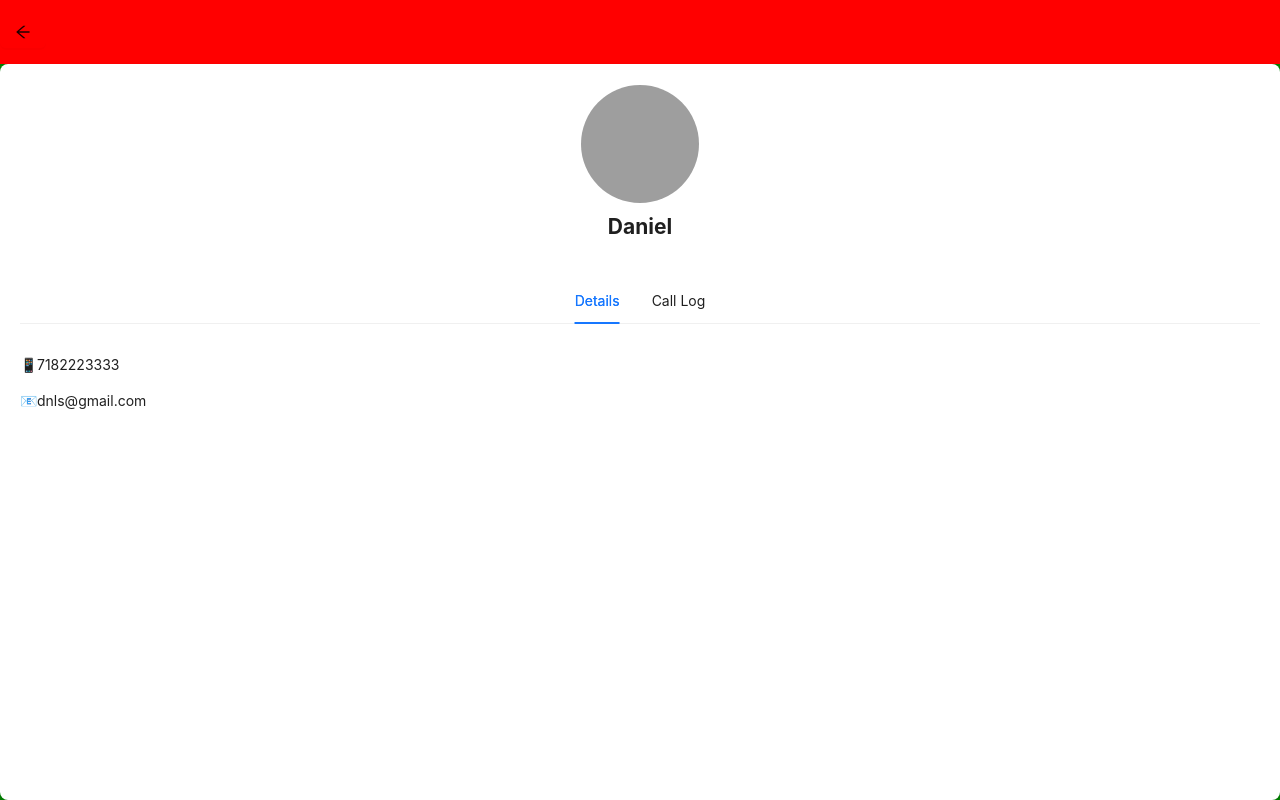
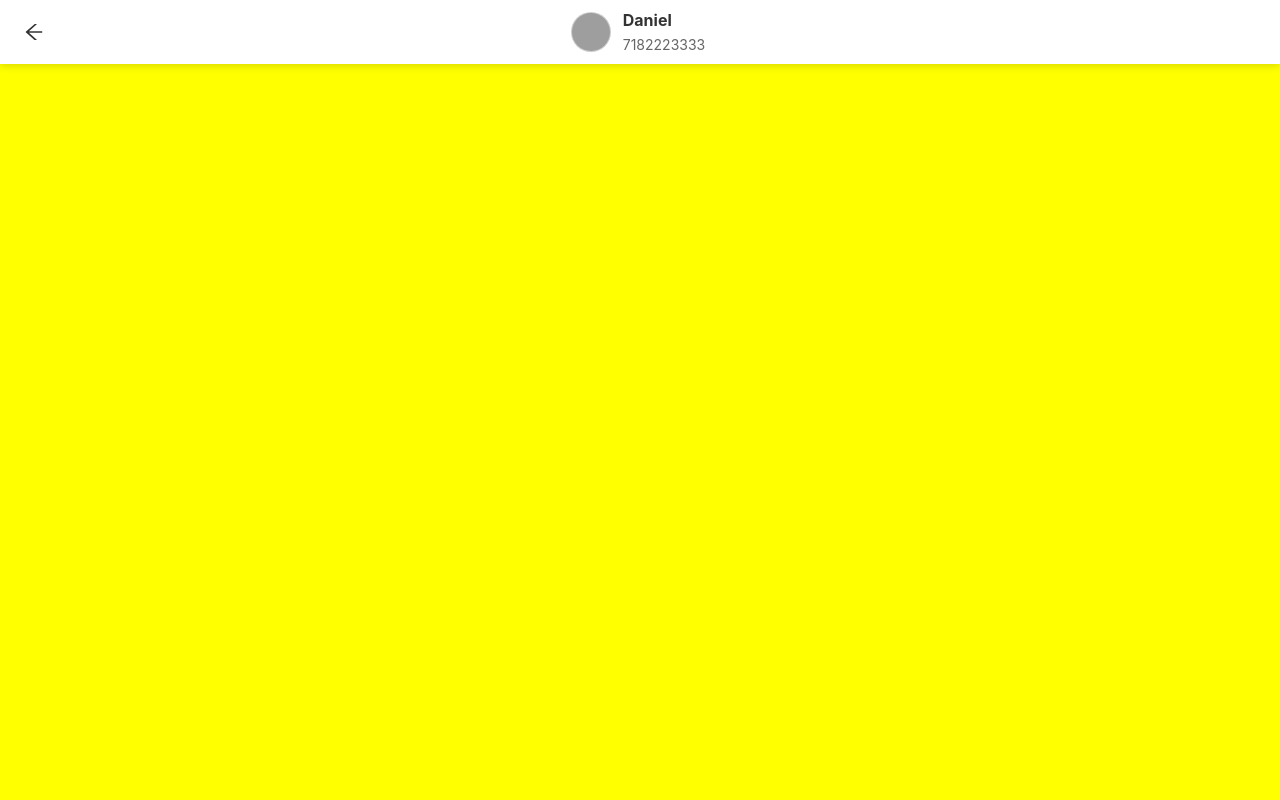
Before and after one commit to DanielSosunov/sosu-prm-frontend-reactjs, a React (Create React App) app: page /next in a window 1280 px wide. Built offline with nearby package versions, Linux system fonts and the light colour scheme; grey boxes are pictures that could not be loaded.

Commit message:
Developed a simple app bar for viewing a contact

```diff
--- a/package.json
+++ b/package.json
@@ -7,6 +7,8 @@
     "@testing-library/react": "^13.4.0",
     "@testing-library/user-event": "^13.5.0",
     "antd": "^5.15.2",
+    "google-libphonenumber": "^3.2.34",
+    "libphonenumber-js": "^1.10.59",
     "react": "^18.2.0",
     "react-dom": "^18.2.0",
     "react-router-dom": "^6.22.3",
--- a/src/pages/contact/view.jsx
+++ b/src/pages/contact/view.jsx
@@ -1,9 +1,10 @@
 import React from "react";
-import { Button, Tabs, Layout, Avatar } from "antd";
+import { Button, Tabs, Layout, Avatar, Typography } from "antd";
 import { ArrowLeftOutlined } from "@ant-design/icons";
 
 const { Header, Content } = Layout;
 const { TabPane } = Tabs;
+const { Text } = Typography;
 
 const ContactPage = ({ contact, onBack }) => {
   const { name, phone, email, photo, location } = contact;
@@ -11,36 +12,17 @@ const ContactPage = ({ contact, onBack }) => {
   return (
     <Layout style={styles.container}>
       <Header style={styles.header}>
-        <Button style={styles.backButton} onClick={onBack}>
-          <ArrowLeftOutlined />
-        </Button>
+        <ArrowLeftOutlined style={styles.icon} />
+        <div style={styles.contentContainer}>
+          <Avatar src={photo} size={40} style={styles.photo} />
+          <div style={styles.textContainer}>
+            <Text style={styles.titleText}>{name}</Text>
+            <Text style={styles.subtitleText}>{phone}</Text>
+          </div>
+        </div>
+        <div style={{ width: "24px" }} />
       </Header>
-      <Content style={styles.content}>
-        <div style={styles.contactCard}>
-          <Avatar size={120} src={photo} style={{ alignSelf: "center" }} />
-          <h2 style={styles.name}>{name}</h2>
-          <p style={styles.location}>{location}</p>
-          <Tabs defaultActiveKey="details" centered>
-            <TabPane tab="Details" key="details">
-              <p style={styles.info}>
-                <span role="img" aria-label="phone">
-                  &#128241;
-                </span>{" "}
-                {phone}
-              </p>
-              <p style={styles.info}>
-                <span role="img" aria-label="email">
-                  &#128231;
-                </span>{" "}
-                {email}
-              </p>
-            </TabPane>
-            <TabPane tab="Call Log" key="callLog">
-              <p>Call log content goes here.</p>
-            </TabPane>
-          </Tabs>
-        </div>
-      </Content>
+      <Content style={styles.content}></Content>
     </Layout>
   );
 };
@@ -53,47 +35,42 @@ const styles = {
     backgroundColor: "yellow",
   },
   header: {
-    backgroundColor: "red",
-    padding: 0,
     display: "flex",
     alignItems: "center",
+    justifyContent: "space-between",
+    padding: "0 24px",
+    backgroundColor: "#fff",
+    boxShadow: "0 2px 8px rgba(0, 0, 0, 0.15)",
   },
-  backButton: {
-    border: "none",
-    backgroundColor: "transparent",
-    fontSize: "16px",
-    // padding: "10px",
+  icon: {
+    fontSize: "20px",
+    color: "#333",
+    cursor: "pointer",
   },
-  content: {
+  contentContainer: {
     display: "flex",
+    alignItems: "center",
     justifyContent: "center",
-    alignItems: "center",
-    // padding: "20px",
-    backgroundColor: "green",
   },
-  contactCard: {
-    width: "100%",
-    height: "100%",
-    backgroundColor: "#fff",
-    padding: "20px",
-    borderRadius: "8px",
-    boxShadow: "0 2px 4px rgba(0, 0, 0, 0.1)",
+  photo: {
+    width: "40px",
+    height: "40px",
+    borderRadius: "50%",
+    backgroundColor: "#ccc",
+    marginRight: "12px",
+  },
+  textContainer: {
     display: "flex",
     flexDirection: "column",
-    // alignItems: "center",
   },
-  name: {
-    marginTop: "10px",
-    marginBottom: "5px",
+  titleText: {
+    fontSize: "16px",
+    fontWeight: "bold",
+    color: "#333",
+    textAlign: "left",
   },
-  location: {
-    marginBottom: "20px",
-    color: "#888",
-    // backgroundColor: "blue",
-  },
-  info: {
-    marginBottom: "10px",
-    display: "flex",
-    alignItems: "center",
+  subtitleText: {
+    fontSize: "14px",
+    color: "#666",
   },
 };
```
Also changed, not shown: src/utils/libraries.js (added, +18 -0 lines), 1 other file (tests, documents, lock files or other folders).
